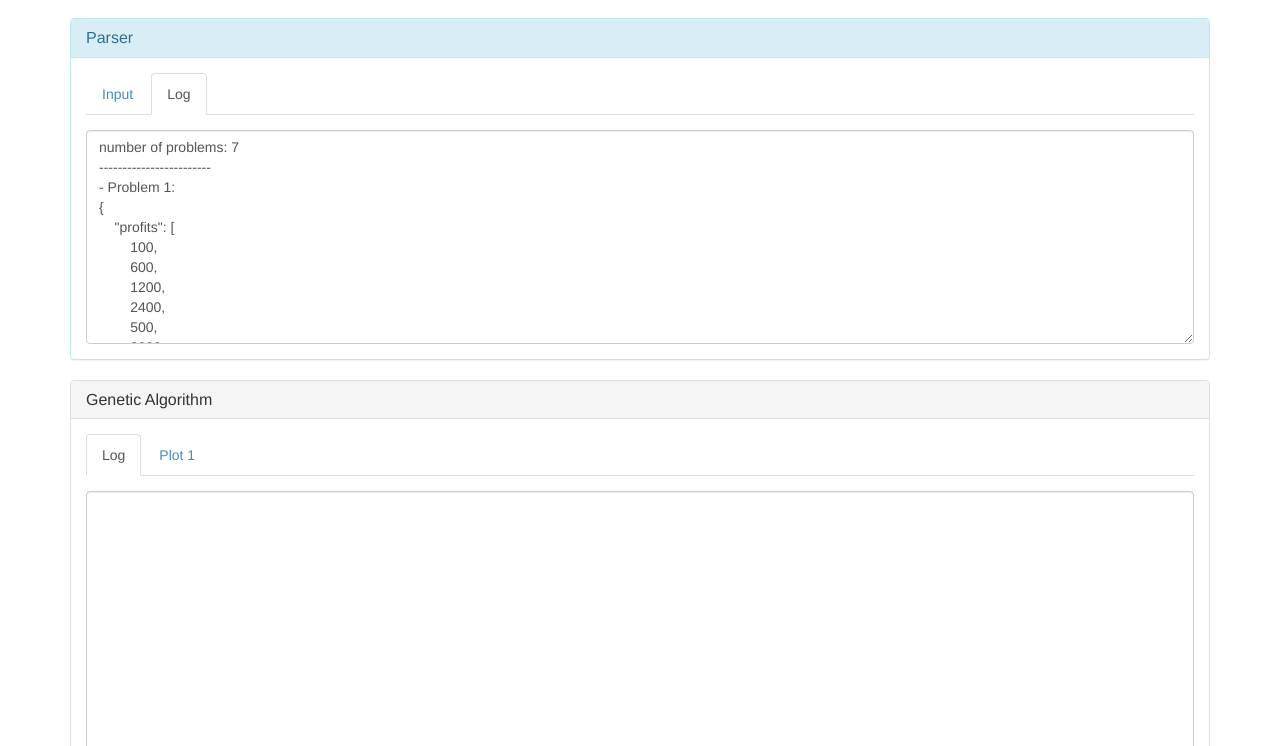
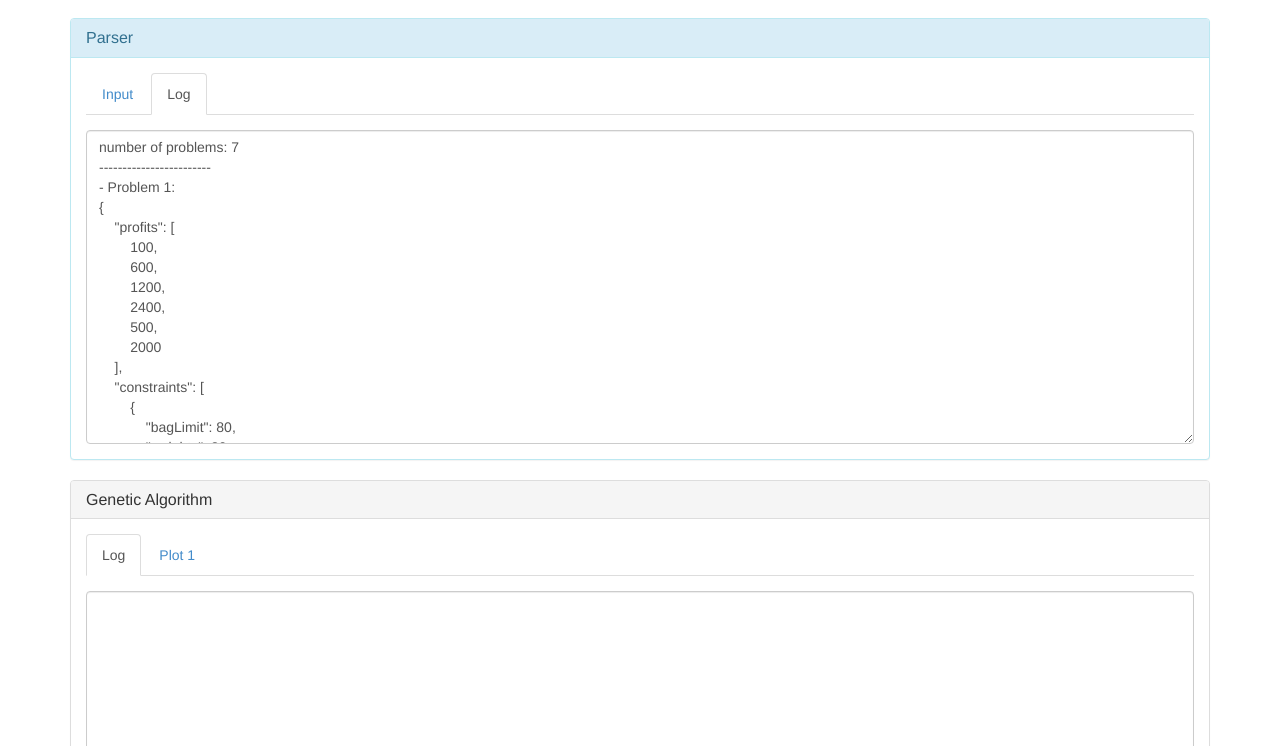
Before and after one commit to sikessle/mknapsack, a website: page index.html in a window 1280 px wide. Both pictures are taken after a click on the button "Parse". Shown: the part 54-800 px from the top of the page. Drawn offline with nearby package versions, Linux system fonts and the light colour scheme.

Commit message:
increased parser log size

```diff
--- a/index.html
+++ b/index.html
@@ -223,7 +223,7 @@
                         </div>
 
                         <div class="tab-pane fade" id="parser-log">
-                            <textarea class="form-control" rows="10"></textarea>
+                            <textarea class="form-control" rows="15"></textarea>
                         </div>
 
                     </div>
```
